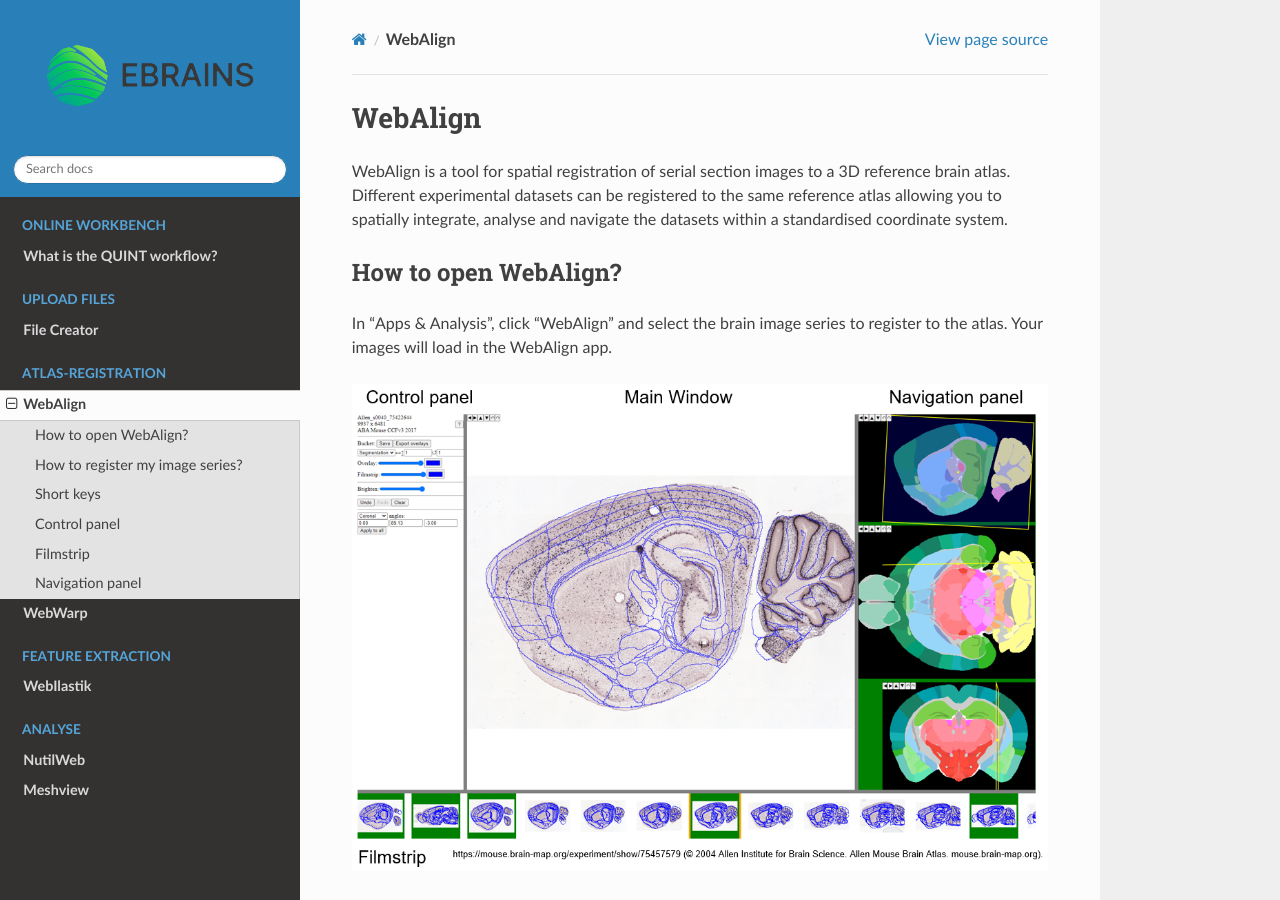
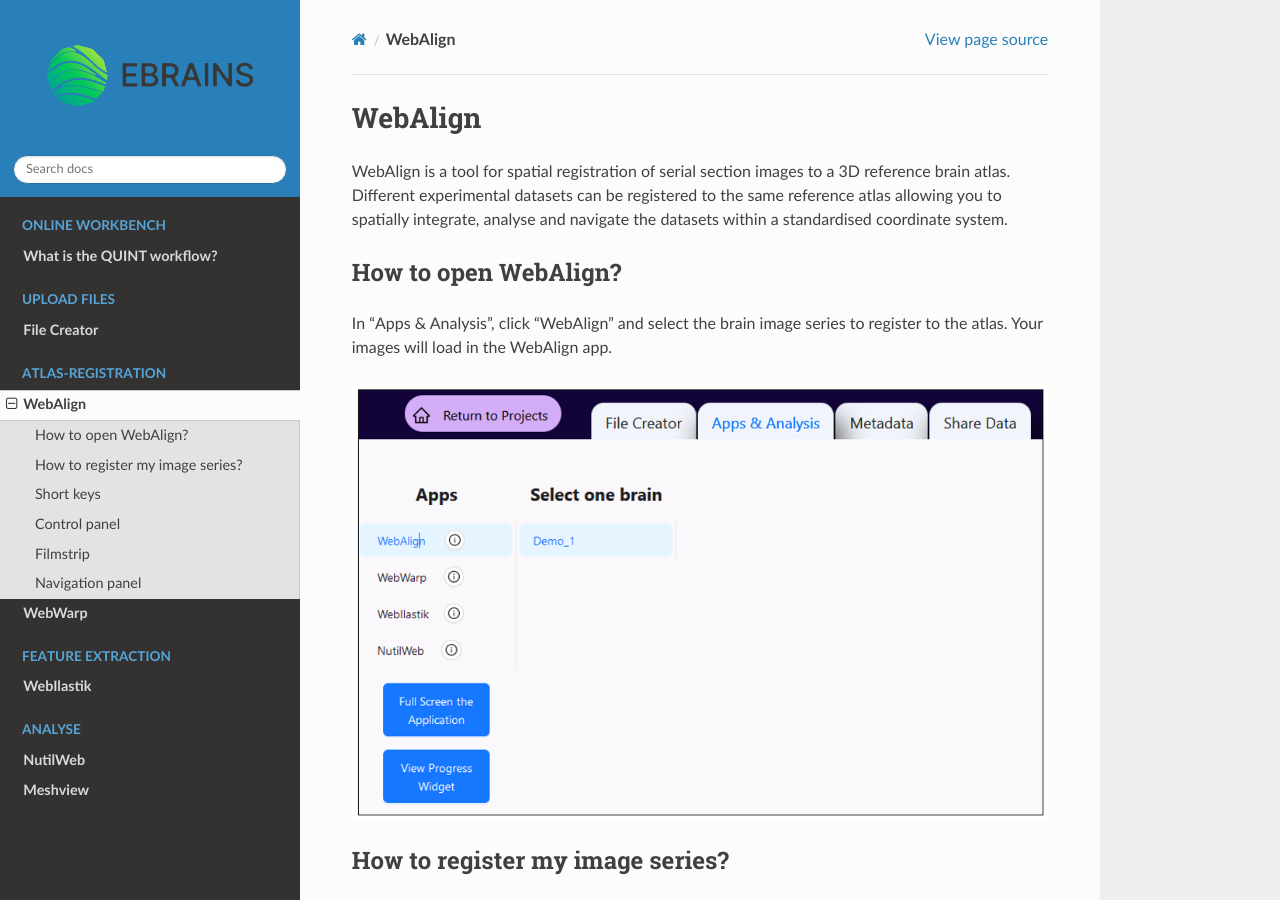
Before and after one commit to Neural-Systems-at-UIO/QUINT_webtools, a Sphinx documentation site: the page built from docs/WebAlign.rst, in a window 1280 px wide and 900 px high. Built offline with Sphinx 7.4.7 and the Read the Docs theme 2.0.0, drawn with Linux system fonts in a browser that asks for light colours.

Commit message:
Update WebAlign.rst

```diff
--- a/docs/WebAlign.rst
+++ b/docs/WebAlign.rst
@@ -8,12 +8,14 @@
 
 In "Apps & Analysis", click "WebAlign" and select the brain image series to register to the atlas. Your images will load in the WebAlign app.
 
-.. image:: images/WebAlign_updated.PNG
+.. image:: images/apps.PNG
 
 How to register my image series?
 --------------------------------
 
 Once a section is registered to the atlas, WebAlign automatically estimates the position of remaining section within the atlas based on the section numbering. It is recommended to register one section in the beginning of the series and one section towards the end of the series as the first step to speed up the registration process.
+
+.. image:: images/WebAlign_updated.PNG
 
 1. Select the image in the filmstrip. The main window shows the selected image with the atlas overlay. The colour of the image border reflects registration status (green - registered, orange - in progress, white - not registered).
 
```
